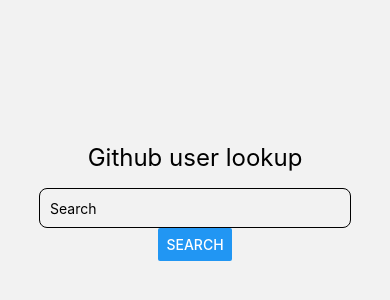
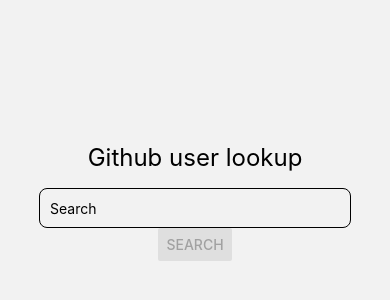
Before and after one commit to jones-sam/github-lookup, a React Native app: screen /Search in a window 390 px wide. Shown: the part 220-520 px from the top of the page. Built offline with nearby package versions, Linux system fonts and the light colour scheme.

Commit message:
disable search on empty input or loading

```diff
--- a/screens/Search.tsx
+++ b/screens/Search.tsx
@@ -19,6 +19,8 @@
   );
 
   const onSearch = async () => {
+    if (searchDisabled) return;
+
     let res = await refetch();
     if (res.isError) {
       navigation.navigate("NotFound", { username: searchQuery });
@@ -26,6 +28,8 @@
     }
     navigation.navigate("Profile", { user: res.data, username: searchQuery });
   };
+
+  const searchDisabled = isLoading || searchQuery.length === 0;
 
   return (
     <SafeAreaView style={styles.container}>
@@ -38,13 +42,14 @@
           setSearchQuery(e);
         }}
         autoCapitalize="none"
+        editable={!isLoading}
         autoCorrect={false}
         onSubmitEditing={onSearch}
       />
       {isLoading ? (
         <Text style={{ marginTop: 10 }}>Searching...</Text>
       ) : (
-        <Button title="Search" onPress={onSearch} />
+        <Button title="Search" disabled={searchDisabled} onPress={onSearch} />
       )}
 
       <StatusBar style="auto" />
```
